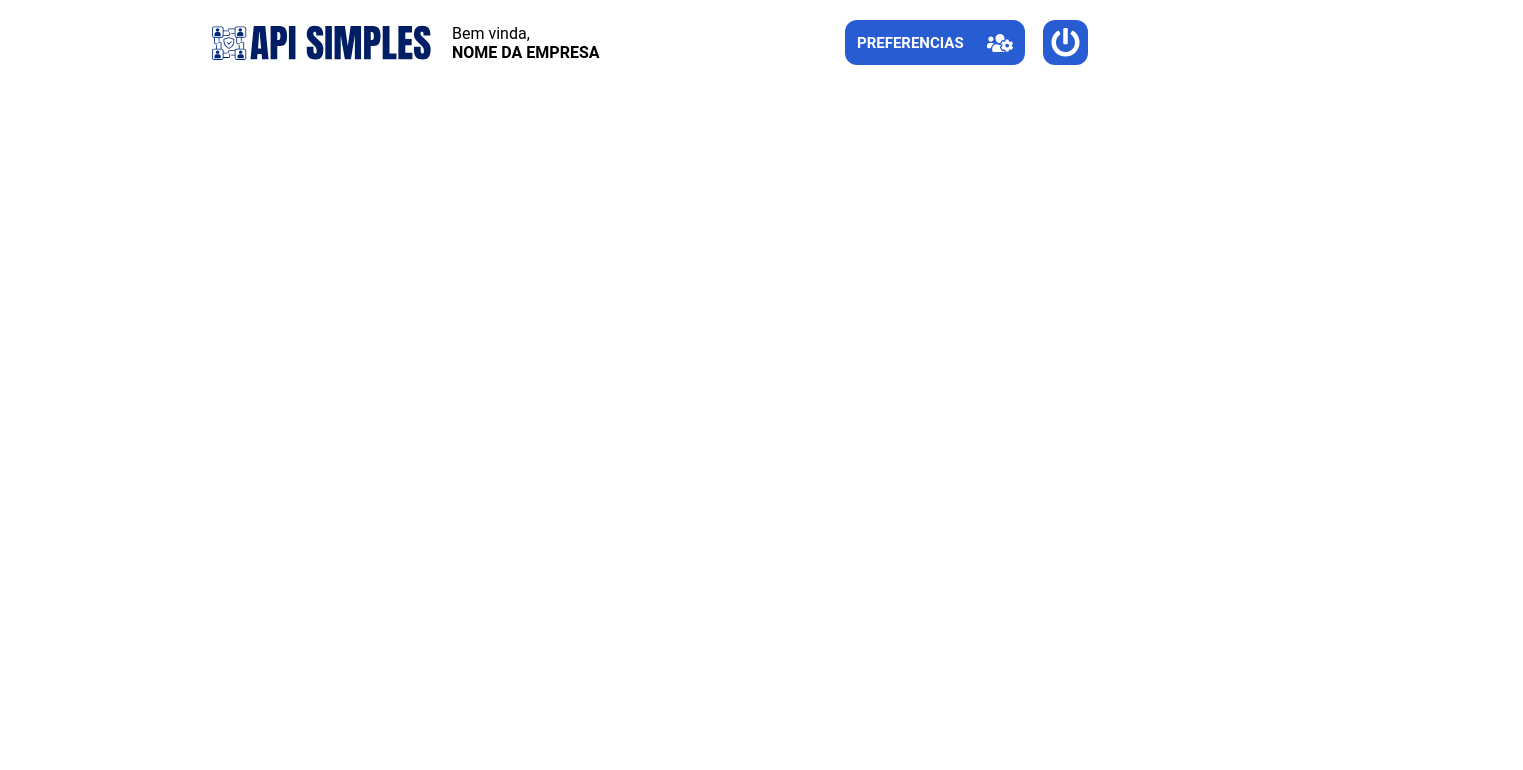
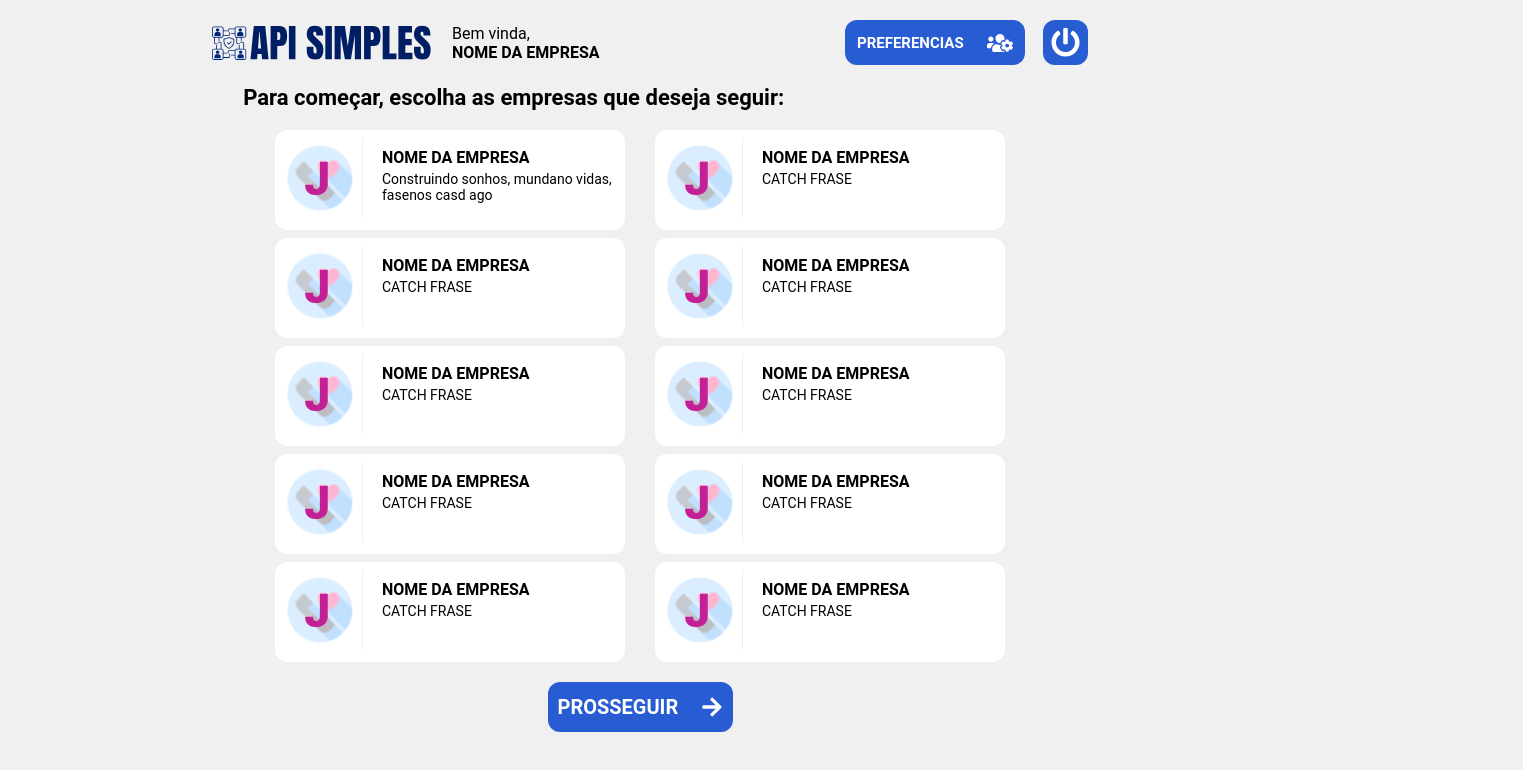
Before and after one commit to radaelilucca/Desafio-FullStack-GrowthTech, a React (Create React App) app in the folder frontend/: page /companies in a window 1280 px wide. Shown: the top 770 px of the page, 1523 px wide, since content can reach past the window. Built offline with nearby package versions, Linux system fonts and the light colour scheme.

Commit message:
Creating select companies page layout

```diff
--- a/frontend/src/components/Header/styles.js
+++ b/frontend/src/components/Header/styles.js
@@ -1,6 +1,6 @@
 import styled from 'styled-components';
-import {darken} from 'polished'
-import {FaPowerOff} from 'react-icons/fa'
+import { darken } from 'polished';
+import { FaPowerOff } from 'react-icons/fa';
 
 export const Container = styled.div`
   width: 70vw;
@@ -8,38 +8,32 @@ export const Container = styled.div`
   display: flex;
   justify-content: space-between;
   align-items: center;
-  margin-top: 20px;
-
-
+  margin: 20px 0;
 `;
 
-export const Content  = styled.div`
+export const Content = styled.div`
   display: flex;
   align-items: center;
 
   img {
     width: 220px;
     margin: 0 20px;
-
   }
 
- p{
+  p {
     font-size: 16px;
     font-weight: bold;
   }
 
- span{
+  span {
     font-size: 16px;
   }
+`;
+export const Nav = styled.div`
+  display: flex;
+`;
 
-`
-
-export const Nav  = styled.div`
-  display: flex;
-
-`
-
-export const SettingsButton  = styled.button`
+export const SettingsButton = styled.button`
   height: 45px;
   width: 180px;
   color: #fff;
@@ -52,18 +46,15 @@ export const SettingsButton  = styled.button`
   justify-content: space-between;
   align-items: center;
   padding: 0 12px;
-`
-export const LogoutButton = styled(FaPowerOff).attrs({size: 20})`
+`;
+export const LogoutButton = styled(FaPowerOff).attrs({ size: 20 })`
   margin-left: 18px;
-  background: #285CD3;
+  background: #285cd3;
   border-radius: 12px;
   width: 45px;
   height: 45px;
   padding: 8px;
   &:hover {
-      background: ${darken(0.03, '#285CD3')}
+    background: ${darken(0.03, '#285CD3')};
   }
-
-
-
-`
+`;
--- a/frontend/src/pages/SelectCompanies/index.js
+++ b/frontend/src/pages/SelectCompanies/index.js
@@ -1,9 +1,98 @@
 import React from 'react';
-import { Container } from './styles';
+import { useHistory } from 'react-router-dom';
+import { FaArrowRight } from 'react-icons/fa';
+import { Container, CompaniesList, Company } from './styles';
 
-import Header from '../../components/Header'
+import Header from '../../components/Header';
+import logo from '../../assets/logoempresatest.svg';
 
 function SelectCompanies() {
-  return <Header />;}
+  const history = useHistory();
+  function handleSubmit() {
+    history.push('/feed');
+  }
+  return (
+    <Container>
+      <Header />
+      <h1>Para começar, escolha as empresas que deseja seguir:</h1>
+      <CompaniesList>
+        <Company>
+          <img src={logo} alt="EMPRESA" />
+          <div className="companyInfos">
+            <p>NOME DA EMPRESA</p>
+            <span>Construindo sonhos, mundano vidas, fasenos casd ago</span>
+          </div>
+        </Company>
+        <Company>
+          <img src={logo} alt="EMPRESA" />
+          <div className="companyInfos">
+            <p>NOME DA EMPRESA</p>
+            <span>CATCH FRASE</span>
+          </div>
+        </Company>
+        <Company>
+          <img src={logo} alt="EMPRESA" />
+          <div className="companyInfos">
+            <p>NOME DA EMPRESA</p>
+            <span>CATCH FRASE</span>
+          </div>
+        </Company>
+        <Company>
+          <img src={logo} alt="EMPRESA" />
+          <div className="companyInfos">
+            <p>NOME DA EMPRESA</p>
+            <span>CATCH FRASE</span>
+          </div>
+        </Company>
+        <Company>
+          <img src={logo} alt="EMPRESA" />
+          <div className="companyInfos">
+            <p>NOME DA EMPRESA</p>
+            <span>CATCH FRASE</span>
+          </div>
+        </Company>
+        <Company>
+          <img src={logo} alt="EMPRESA" />
+          <div className="companyInfos">
+            <p>NOME DA EMPRESA</p>
+            <span>CATCH FRASE</span>
+          </div>
+        </Company>
+        <Company>
+          <img src={logo} alt="EMPRESA" />
+          <div className="companyInfos">
+            <p>NOME DA EMPRESA</p>
+            <span>CATCH FRASE</span>
+          </div>
+        </Company>
+        <Company>
+          <img src={logo} alt="EMPRESA" />
+          <div className="companyInfos">
+            <p>NOME DA EMPRESA</p>
+            <span>CATCH FRASE</span>
+          </div>
+        </Company>
+        <Company>
+          <img src={logo} alt="EMPRESA" />
+          <div className="companyInfos">
+            <p>NOME DA EMPRESA</p>
+            <span>CATCH FRASE</span>
+          </div>
+        </Company>
+        <Company selected={false}>
+          <img src={logo} alt="EMPRESA" />
+          <div className="companyInfos">
+            <p>NOME DA EMPRESA</p>
+            <span>CATCH FRASE</span>
+          </div>
+        </Company>
+      </CompaniesList>
+      <button id="confirmButton" type="button" onClick={handleSubmit}>
+        PROSSEGUIR
+        <FaArrowRight size={22} />
+      </button>
+    </Container>
+  );
+}
 
 export default SelectCompanies;
--- a/frontend/src/pages/SelectCompanies/styles.js
+++ b/frontend/src/pages/SelectCompanies/styles.js
@@ -1,5 +1,74 @@
 import styled from 'styled-components';
 
 export const Container = styled.div`
+  display: flex;
+  flex-direction: column;
+  align-items: center;
 
+  h1 {
+    font-size: 22px;
+    width: 100%;
+    margin-left: 38%;
+  }
+
+  #confirmButton {
+    font-size: 20px;
+    font-weight: bold;
+    color: #fff;
+
+    width: 185px;
+    height: 50px;
+    border-radius: 12px;
+
+    display: flex;
+    justify-content: space-between;
+    align-items: center;
+    padding: 0 10px;
+  }
 `;
+
+export const CompaniesList = styled.ul`
+  padding: 20px;
+  display: grid;
+  grid-template-columns: 1fr 1fr;
+  grid-gap: 8px;
+  grid-column-gap: 30px;
+`;
+
+export const Company = styled.div`
+  display: flex;
+  background: ${(props) => (props.selected === true ? '#c6d7ff' : '#fff')};
+  border-radius: 12px;
+  width: 350px;
+  height: 100px;
+  padding: 8px;
+  transition: 0.3s;
+
+  &:hover {
+    background: #c6d7ff;
+  }
+
+  .selected {
+    background: #c6d7ff;
+  }
+
+  img {
+    height: 80px;
+    width: 80px;
+    border-right: 1px solid #eee;
+    padding-right: 5px;
+  }
+
+  .companyInfos {
+    flex: 1;
+    padding: 10px 5px;
+    margin-left: 14px;
+
+    p {
+      font-size: 16px;
+      font-weight: bold;
+      text-transform: uppercase;
+      margin-bottom: 4px;
+    }
+  }
+`;
--- a/frontend/src/services/history.js
+++ /dev/null
@@ -1,5 +0,0 @@
-import {createBrowserHistory} from 'history'
-
-const history = createBrowserHistory()
-
-export default history
--- a/frontend/src/styles/global.js
+++ b/frontend/src/styles/global.js
@@ -1,5 +1,5 @@
-import {darken} from 'polished'
-import {createGlobalStyle} from 'styled-components'
+import { darken } from 'polished';
+import { createGlobalStyle } from 'styled-components';
 
 export default createGlobalStyle`
  @import url('https://fonts.googleapis.com/css2?family=Roboto:ital,wght@0,700;1,400&display=swap');
@@ -17,6 +17,7 @@ export default createGlobalStyle`
   }
   html, body, #root {
     height: 100%;
+    width: 100%;
 
   }
   body {
@@ -24,12 +25,11 @@ export default createGlobalStyle`
     display: flex;
     justify-content: center;
     align-items: center;
+    background: #f0f0f0;
 
   }
 
-  .container {
-    background: #f0f0f0;
-  }
+
   body, input, button {
     font: 14px 'Roboto', sans-serif;
  }
@@ -53,4 +53,4 @@ export default createGlobalStyle`
   }
 
 
-`
+`;
```
Also changed, not shown: frontend/.eslintrc.js, frontend/src/assets/logoempresatest.svg (added). Lines whose indentation alone changed are shown as unchanged.
